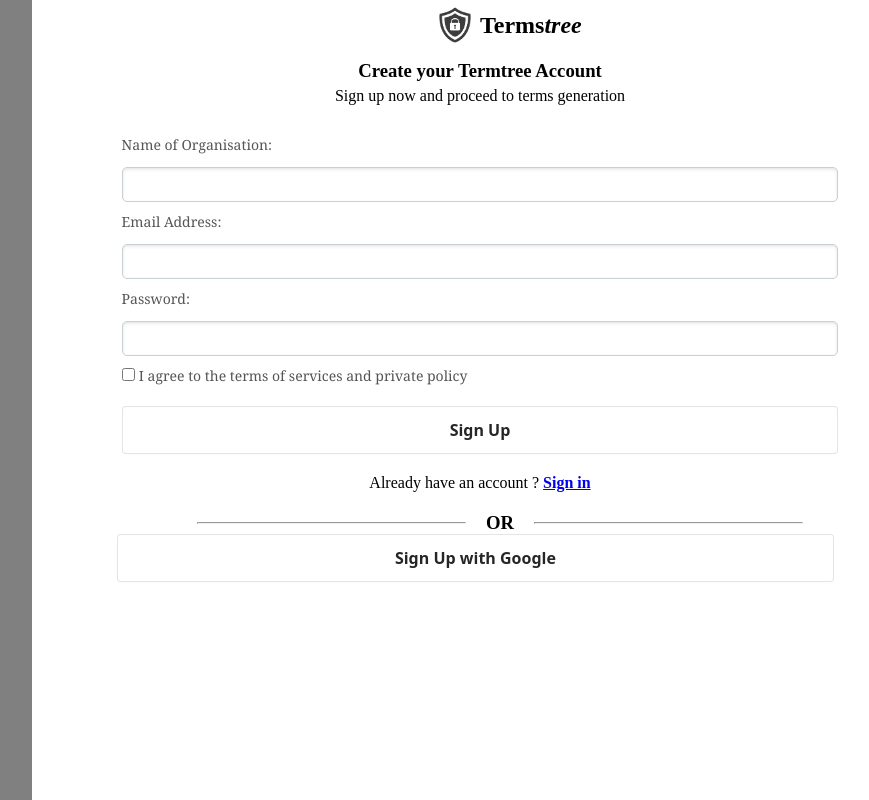
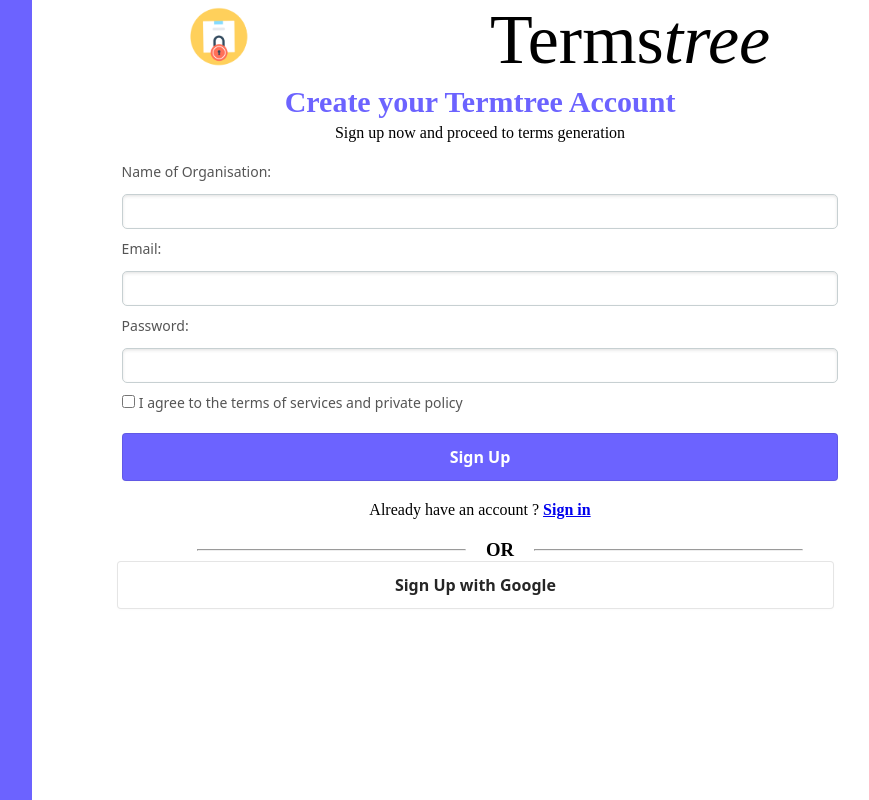
Before and after one commit to zuri-training/team_camel2.zuri, a plain HTML site: page frontend/signup.html in a window 1280 px wide. Shown: the whole page, without its empty margins (288-1157 px from the left). Drawn offline with Linux system fonts and the light colour scheme.

Commit message:
login and signup authentication and desgn

```diff
--- a/frontend/CSS/style.css
+++ b/frontend/CSS/style.css
@@ -4,9 +4,9 @@
     box-sizing: border-box;
 }
 
-#logo {
+/* #logo {
     margin-left: 30px
-}
+} */
 
 #container {
     position: absolute;
@@ -25,7 +25,7 @@
 #inner {
     width: 25%;
     height: 80vh;
-    background-color: gray;
+    background-color: #6c63ff;
 
 }
 #inner-2 {
@@ -48,9 +48,10 @@
     position: relative;
     width: 80%;
     margin: 0 auto;
-    margin-top: 20px;
+    margin-top: 10px;
     height: auto;
-    font-family: Cambria, Cochin, Georgia, Times, 'Times New Roman', serif;
+    font-family: system-ui, -apple-system, BlinkMacSystemFont, 'Segoe UI', Roboto, Oxygen, Ubuntu, Cantarell, 'Open Sans', 'Helvetica Neue', sans-serif;
+    font-weight: 500;
     color: #444;
 
 }
@@ -61,7 +62,8 @@
     margin: 0 auto;
     margin-top: 20px;
     height: auto;
-    font-family: Cambria, Cochin, Georgia, Times, 'Times New Roman', serif;
+    font-family: system-ui, -apple-system, BlinkMacSystemFont, 'Segoe UI', Roboto, Oxygen, Ubuntu, Cantarell, 'Open Sans', 'Helvetica Neue', sans-serif;
+    font-weight: 500;
     color: #444;
 
 }
@@ -101,10 +103,11 @@
     border-radius: .25rem;
     box-shadow: rgba(0, 0, 0, 0.02) 0 1px 3px 0;
     box-sizing: border-box;
-    color: rgba(0, 0, 0, 0.85);
+    color: #FFFFFF;
+    background-color:#6c63ff;
     cursor: pointer;
     display: inline-flex;
-    font-family: system-ui, -apple-system, system-ui, "Helvetica Neue", Helvetica, Arial, sans-serif;
+    font-family: system-ui, -apple-system, BlinkMacSystemFont, 'Segoe UI', Roboto, Oxygen, Ubuntu, Cantarell, 'Open Sans', 'Helvetica Neue', sans-serif;
     font-size: 16px;
     margin-top: 20px;
     font-weight: 600;
@@ -129,10 +132,11 @@
     border-radius: .25rem;
     box-shadow: rgba(0, 0, 0, 0.02) 0 1px 3px 0;
     box-sizing: border-box;
-    color: rgba(0, 0, 0, 0.85);
+    color: #FFFFFF;
+    background-color:#6c63ff;
     cursor: pointer;
     display: inline-flex;
-    font-family: system-ui, -apple-system, system-ui, "Helvetica Neue", Helvetica, Arial, sans-serif;
+    font-family: system-ui, -apple-system, BlinkMacSystemFont, 'Segoe UI', Roboto, Oxygen, Ubuntu, Cantarell, 'Open Sans', 'Helvetica Neue', sans-serif;
     font-size: 16px;
     margin-top: 20px;
     font-weight: 600;
@@ -149,3 +153,35 @@
     vertical-align: baseline;
     width: 100%;
 }
+
+.google{
+    align-items: center;
+    background-color: #FFFFFF;
+    border: 1px solid rgba(0, 0, 0, 0.1);
+    border-radius: .25rem;
+    box-shadow: rgba(0, 0, 0, 0.02) 0 1px 3px 0;
+    box-sizing: border-box;
+    color: rgba(0, 0, 0, 0.85);
+    cursor: pointer;
+    display: inline-flex;
+    font-family: system-ui, -apple-system, BlinkMacSystemFont, 'Segoe UI', Roboto, Oxygen, Ubuntu, Cantarell, 'Open Sans', 'Helvetica Neue', sans-serif;
+    font-size: 16px;
+    margin-top: 20px;
+    font-weight: 600;
+    justify-content: center;
+    line-height: 1.25;
+    min-height: 3rem;
+    padding: calc(.875rem - 1px) calc(1.5rem - 1px);
+    position: relative;
+    text-decoration: none;
+    transition: all 250ms;
+    user-select: none;
+    -webkit-user-select: none;
+    touch-action: manipulation;
+    vertical-align: baseline;
+    width: 100%;
+}
+
+#h2{
+    font-family: system-ui, -apple-system, BlinkMacSystemFont, 'Segoe UI', Roboto, Oxygen, Ubuntu, Cantarell, 'Open Sans', 'Helvetica Neue', sans-serif;
+}
--- a/frontend/signup.html
+++ b/frontend/signup.html
@@ -5,7 +5,7 @@
     <meta charset="UTF-8">
     <meta http-equiv="X-UA-Compatible" content="IE=edge">
     <meta name="viewport" content="width=device-width, initial-scale=1.0">
-    <title>Log In</title>
+    <title>Sign Up</title>
     <link rel="stylesheet" href="./CSS/style.css">
     <link rel="javascript" href="./JS/script.js">
 </head>
@@ -17,17 +17,17 @@
         </div>
         <div id="inner-2">
             <div id="flex">
-                <img id="logo" src="./images/logo.jpg" alt="" width="50px" height="50px">
-                <h2 style="width: 80px;">Terms<i>tree</i></h2>
+                <img id="logo" src="./images/Termstree Logo.png" alt="Termstree Logo" width="300px" height="50%">
+                <h2 style="font-size: 70px; font-weight: 500;">Terms<i>tree</i></h2>
             </div>
 
-            <h3 style="margin-top: 10px; text-align: center;">Create your Termtree Account</h3>
+            <h3 style="margin-top: 5px; font-size: 30px; text-align: center; color: #6c63ff">Create your Termtree Account</h3>
             <p style="margin-top: 5px; text-align: center;">Sign up now and proceed to terms generation</p>
 
             <form name="register" action="http://localhost:3000/user/login.html" id="signup-form" onsubmit="return validateForm()" method="post">
                 <label for="username">Name of Organisation:</label><br>
                 <input type="name" id="name" required><br>
-                <label for="Email Address">Email Address:</label><br>
+                <label for="Email Address">Email:</label><br>
                 <input type="email" id="email" name="emailAddress" ><br>
                 <label for="password">Password:</label><br>
                 <input type="password" id="password" name="password" pattern = "/(?=.*\d)(?=.*[a-z])(?=.*[A-Z])(?=.*[!@#$%^&*()+=-\?;,./{}|\" required><br>
@@ -45,7 +45,7 @@
                 <hr style="width: 30%; margin: top 20px; margin: 0 auto; margin-left: 20px;">
             </div>
 
-            <button class="sign-up" style="width: 80%; margin: 0 auto; margin-left: 85px;">
+            <button class="google" style="width: 80%; margin: 0 auto; margin-left: 85px;">
                 Sign Up with Google
             </button>
 
```
Also changed, not shown: frontend/login.html (+5 -5 lines).
